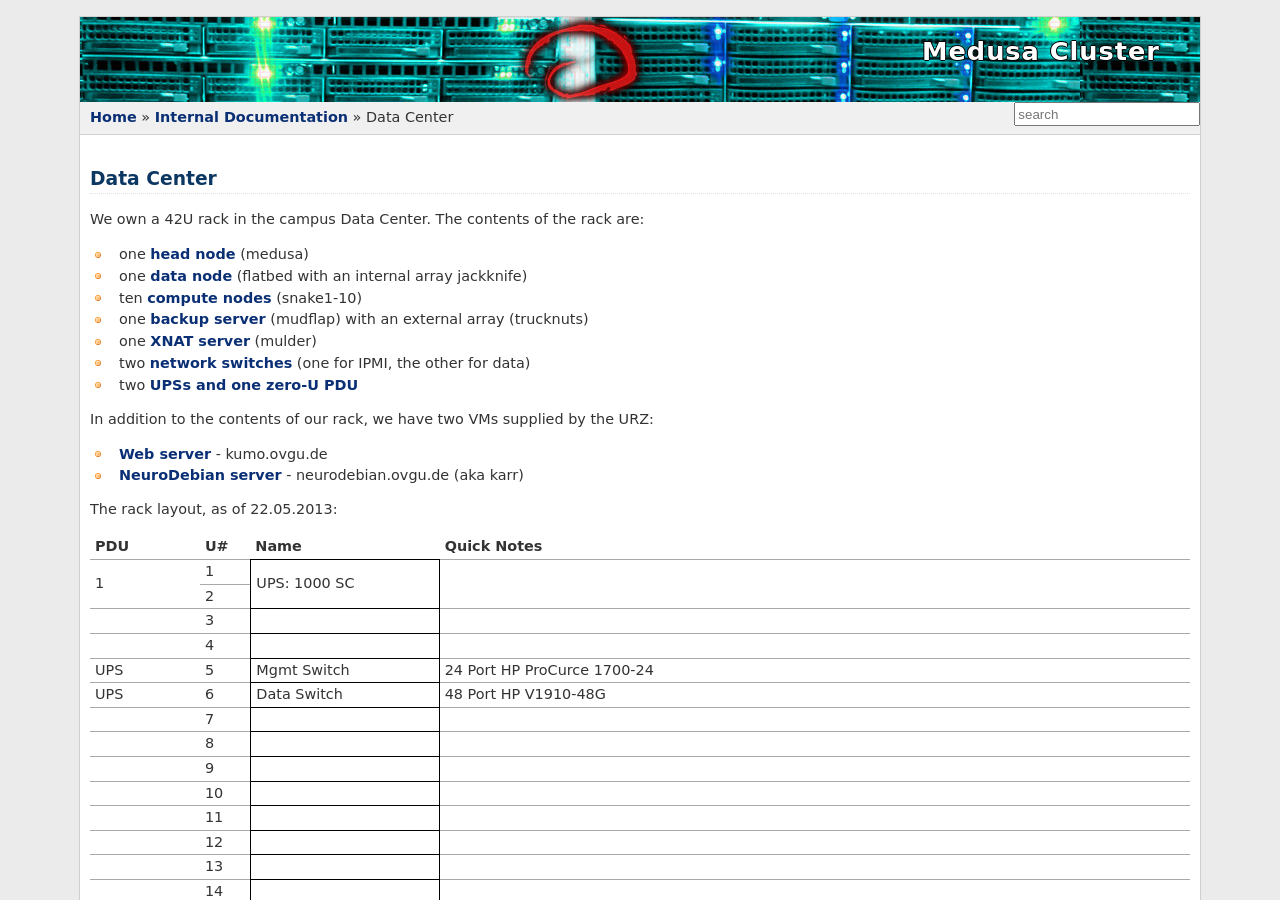
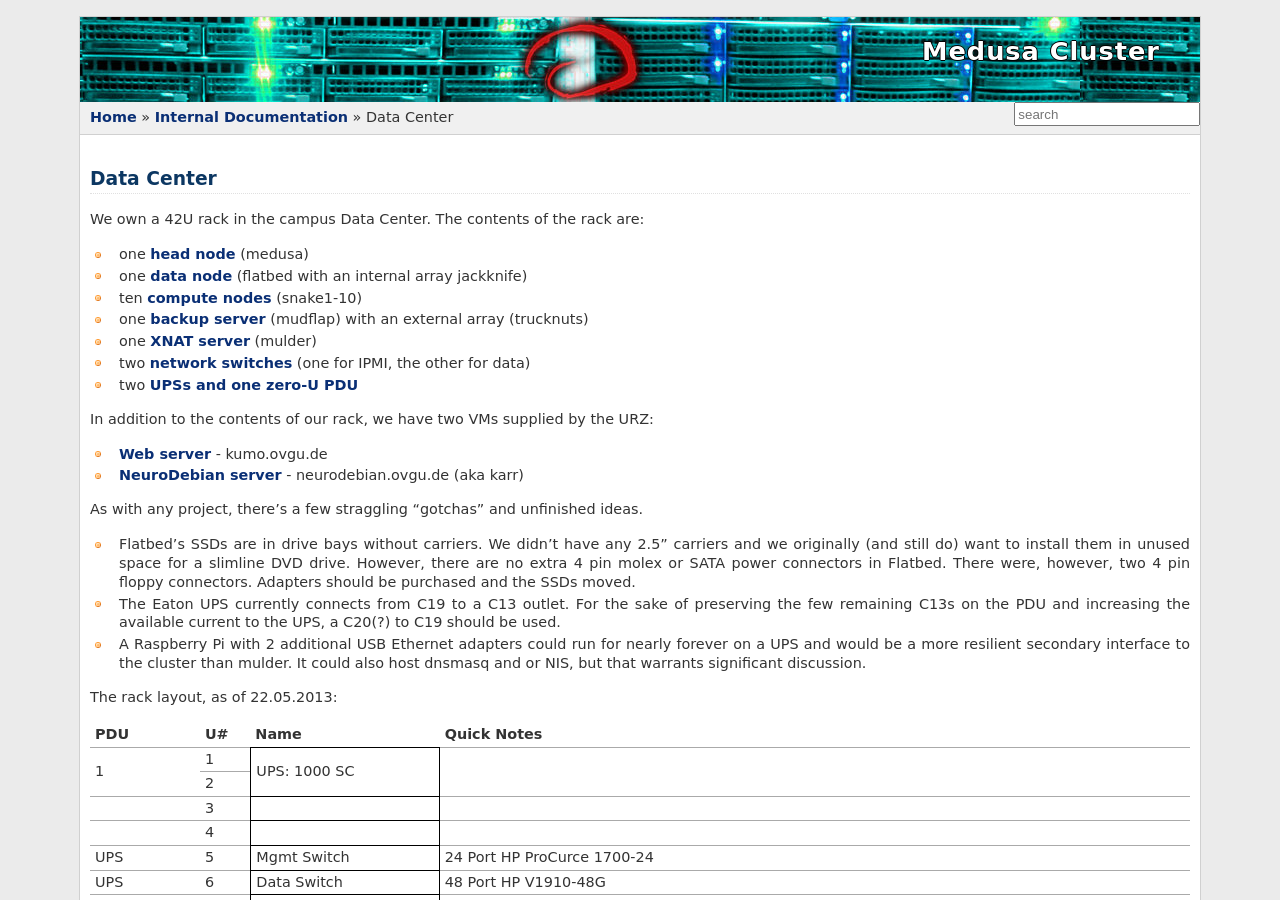
Before and after one commit to psychoinformatics-de/ipsy-docs, a Sphinx documentation site: the page built from source/internal/data_center/index.rst, in a window 1280 px wide and 900 px high. Built offline with Sphinx 7.4.7, drawn with Linux system fonts in a browser that asks for light colours; formulas are drawn with MathJax 3.

Commit message:
Add unresolved "gotchas" list to datacenter page.

```diff
--- a/source/internal/data_center/index.rst
+++ b/source/internal/data_center/index.rst
@@ -18,6 +18,21 @@ In addition to the contents of our rack, we have two VMs supplied by the URZ:
 
 * `Web server <kumo>`_ - kumo.ovgu.de
 * `NeuroDebian server <karr>`_ - neurodebian.ovgu.de (aka karr)
+
+As with any project, there's a few straggling "gotchas" and unfinished ideas.
+
+* Flatbed's SSDs are in drive bays without carriers. We didn't have any 2.5"
+  carriers and we originally (and still do) want to install them in unused space
+  for a slimline DVD drive. However, there are no extra 4 pin molex or SATA
+  power connectors in Flatbed. There were, however, two 4 pin floppy connectors.
+  Adapters should be purchased and the SSDs moved.
+* The Eaton UPS currently connects from C19 to a C13 outlet. For the sake of
+  preserving the few remaining C13s on the PDU and increasing the available
+  current to the UPS, a C20(?) to C19 should be used.
+* A Raspberry Pi with 2 additional USB Ethernet adapters could run for nearly
+  forever on a UPS and would be a more resilient secondary interface to the
+  cluster than mulder. It could also host dnsmasq and or NIS, but that warrants
+  significant discussion.
 
 .. toctree::
    :hidden:
```
